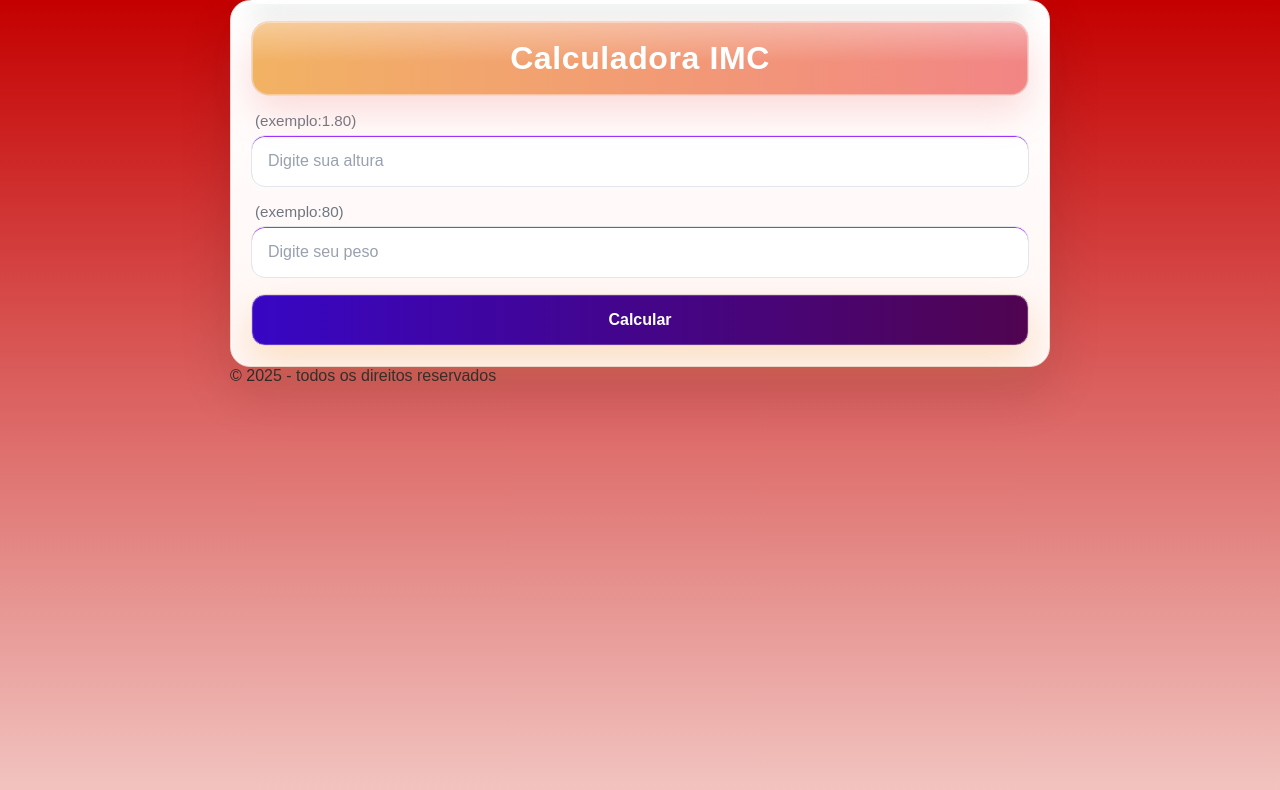
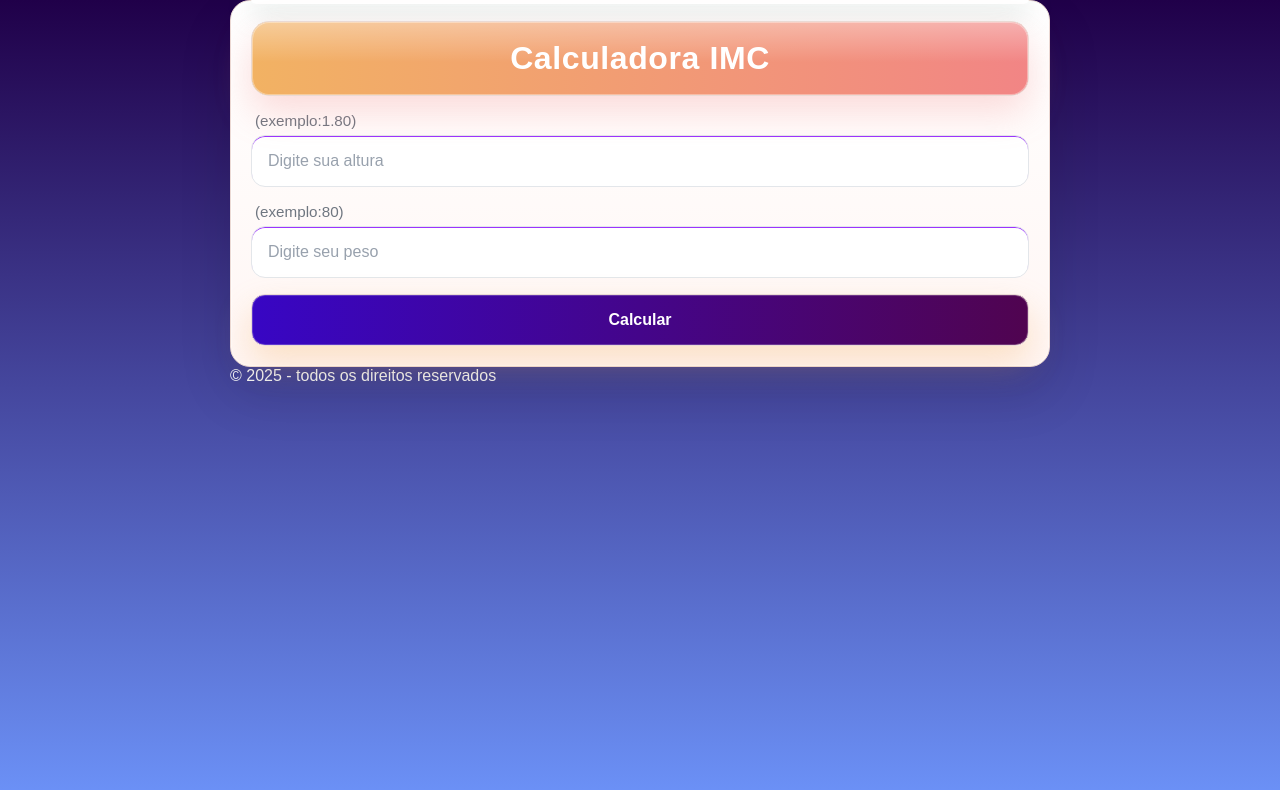
Before and after one commit to CP4-Front-Calculadora-IMC/CP4-Calculadora-IMC, a React (Vite) app: page / in a window 1280 px wide. Shown: the top 790 px of the page. Built offline with nearby package versions, Linux system fonts and the light colour scheme.

Commit message:
Alterando cores global.css

```diff
--- a/src/css/global.css
+++ b/src/css/global.css
@@ -3,8 +3,8 @@ html, body, #root { height: 100%; }
 
 body {
   font-family: Arial, Helvetica, sans-serif;
-  background: linear-gradient(180deg, #c40000 0%, #F2C6C2 100%);
-  color: #2b2b2b;
+  background: linear-gradient(180deg, #200049 0%, #6c92f8 100%);
+  color: #ffffff;
   display: flex;
   align-items: center;
   justify-content: center;
```
